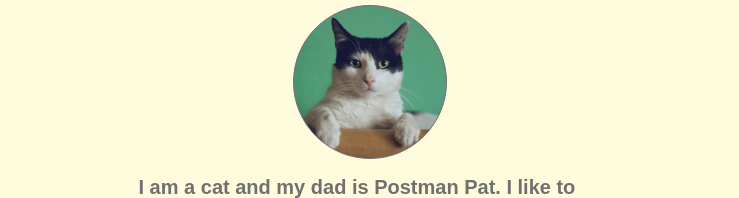
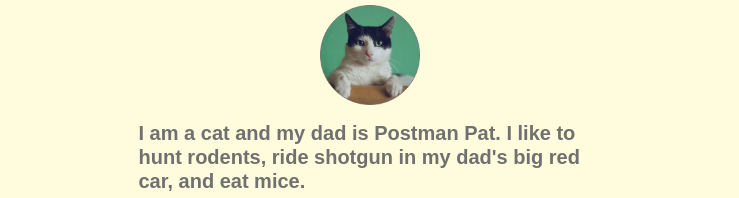
Before and after one commit to dvergnir/css-fw-ca, a website: page profile.html in a window 1280 px wide. Shown: the part 259-457 px from the top of the page, without its empty margins (270-1009 px from the left). Drawn offline with nearby package versions, Linux system fonts and the light colour scheme; files that its build step writes are made by us from their sources; a web font is replaced by a local one.

Commit message:
restrained image width custom scss

```diff
--- a/src/scss/styles.scss
+++ b/src/scss/styles.scss
@@ -9,3 +9,7 @@
   width: 100%;
   max-width: 50px;
 }
+
+.profile-image {
+  max-width: 100px;
+}
```
